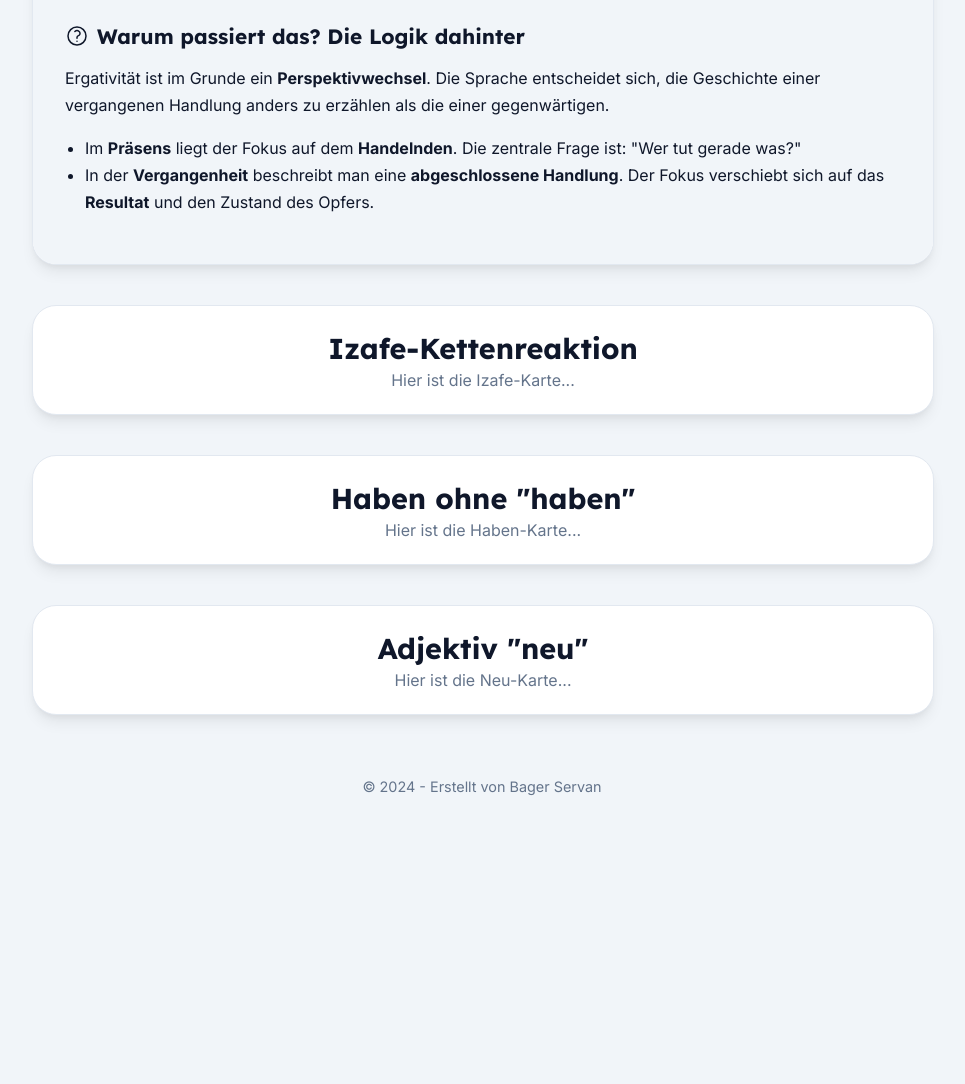
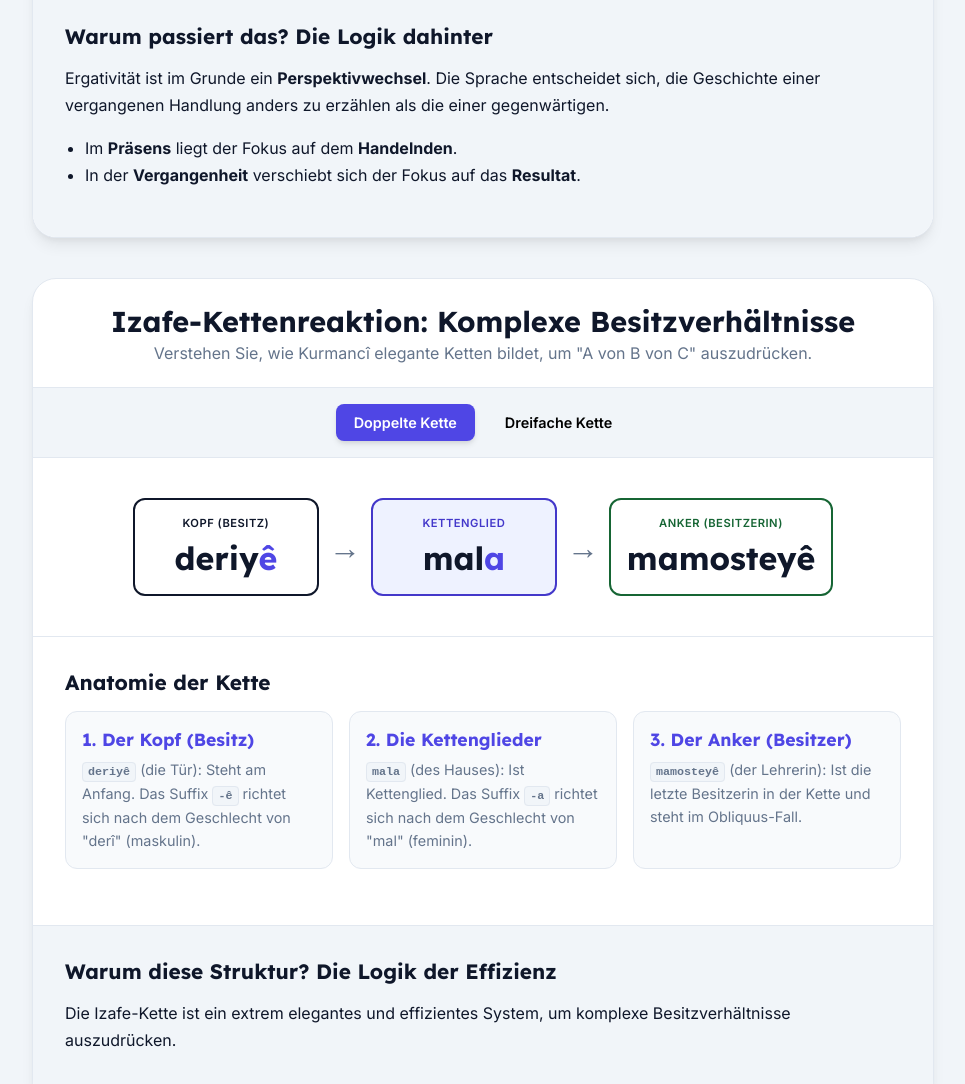
Before and after one commit to BagerServan/kurmanci-grammatik-visuals, a plain HTML site: page index.html in a window 1280 px wide. Shown: the part 780-1864 px from the top of the page, without its empty margins (158-1123 px from the left). Before the commit the page ends 1613 px from the top, so only its background shows below. Drawn offline with Linux system fonts and the light colour scheme.

Commit message:
Update index.html

```diff
--- a/index.html
+++ b/index.html
@@ -25,95 +25,37 @@
             --verb-color: #dc2626;
             --nominative-bg: #eff6ff;
             --oblique-bg: #f1f5f9;
+
+            /* Farben für Izafe-Karte */
+            --head-color: #0f172a;
+            --link-color: #4338ca;
+            --owner-color: #166534;
         }
 
-        html {
-            scroll-behavior: smooth;
-        }
+        html { scroll-behavior: smooth; }
+        body { font-family: 'Inter', sans-serif; background-color: var(--bg-color); color: var(--text-primary); margin: 0; padding-top: 80px; }
+        .site-header { position: sticky; top: 0; width: 100%; background-color: rgba(255, 255, 255, 0.9); backdrop-filter: blur(10px); box-shadow: 0 2px 4px rgba(0,0,0,0.05); z-index: 100; border-bottom: 1px solid var(--border-color); }
+        .navbar { display: flex; justify-content: center; align-items: center; max-width: 900px; margin: 0 auto; padding: 0 24px; height: 60px; }
+        .nav-list { list-style: none; display: flex; gap: 20px; margin: 0; padding: 0; flex-wrap: wrap; justify-content: center; }
+        .nav-link { text-decoration: none; color: var(--text-secondary); font-weight: 600; padding: 8px 12px; border-radius: 8px; transition: all 0.2s ease; }
+        .nav-link:hover { background-color: #eef2ff; color: var(--theme-color); }
+        main { padding: 24px; display: flex; flex-direction: column; align-items: center; gap: 40px; }
+        .content-section { width: 100%; max-width: 900px; scroll-margin-top: 80px; }
 
-        body {
-            font-family: 'Inter', sans-serif;
-            background-color: var(--bg-color);
-            color: var(--text-primary);
-            margin: 0;
-            padding-top: 80px;
-        }
-
-        /* --- HEADER & NAVIGATION --- */
-        .site-header {
-            position: sticky;
-            top: 0;
-            width: 100%;
-            background-color: rgba(255, 255, 255, 0.9);
-            backdrop-filter: blur(10px);
-            box-shadow: 0 2px 4px rgba(0,0,0,0.05);
-            z-index: 100;
-            border-bottom: 1px solid var(--border-color);
-        }
-        .navbar {
-            display: flex;
-            justify-content: center;
-            align-items: center;
-            max-width: 900px;
-            margin: 0 auto;
-            padding: 0 24px;
-            height: 60px;
-        }
-        .nav-list {
-            list-style: none;
-            display: flex;
-            gap: 20px;
-            margin: 0;
-            padding: 0;
-            flex-wrap: wrap; /* Damit es auf kleinen Bildschirmen umbricht */
-            justify-content: center;
-        }
-        .nav-link {
-            text-decoration: none;
-            color: var(--text-secondary);
-            font-weight: 600;
-            padding: 8px 12px;
-            border-radius: 8px;
-            transition: all 0.2s ease;
-        }
-        .nav-link:hover {
-            background-color: #eef2ff;
-            color: var(--theme-color);
-        }
-
-        /* --- HAUPTINHALT & SEKTIONEN --- */
-        main {
-            padding: 24px;
-            display: flex;
-            flex-direction: column;
-            align-items: center;
-            gap: 40px;
-        }
-        .content-section {
-            width: 100%;
-            max-width: 900px;
-            scroll-margin-top: 80px;
-        }
-
-        /* --- ALLGEMEINE KARTEN-STILE (für alle interaktiven Karten) --- */
-        .interactive-card {
-            width: 100%;
-            background-color: var(--card-bg);
-            border: 1px solid var(--border-color);
-            border-radius: 24px;
-            box-shadow: 0 10px 15px -3px rgba(0,0,0,0.07), 0 4px 6px -2px rgba(0,0,0,0.05);
-            overflow: hidden;
-        }
+        .interactive-card { width: 100%; background-color: var(--card-bg); border: 1px solid var(--border-color); border-radius: 24px; box-shadow: 0 10px 15px -3px rgba(0,0,0,0.07), 0 4px 6px -2px rgba(0,0,0,0.05); overflow: hidden; }
         .card-header { padding: 24px 32px; text-align: center; }
         .card-header h1 { font-family: 'Lexend', sans-serif; font-size: 1.8em; margin: 0; }
         .card-header p { color: var(--text-secondary); margin: 4px 0 0 0; }
         .control-panel { display: flex; justify-content: center; align-items: center; gap: 12px; padding: 16px 32px; background-color: #f1f5f9; border-top: 1px solid var(--border-color); border-bottom: 1px solid var(--border-color); flex-wrap: wrap; }
+        .control-btn { padding: 8px 16px; border-radius: 8px; border: none; background-color: transparent; font-family: 'Inter', sans-serif; font-weight: 600; font-size: 0.9em; cursor: pointer; transition: all 0.2s ease-in-out; border: 2px solid transparent; }
+        .control-btn.active { background-color: var(--theme-color); color: #ffffff; box-shadow: 0 4px 6px -1px rgba(0,0,0,0.1), 0 2px 4px -1px rgba(0,0,0,0.06); }
+        .control-btn:not(.active):hover { border: 2px solid var(--theme-color); color: var(--theme-color); }
         .visualizer-area { padding: 40px 32px; position: relative; }
         .analysis-section { padding: 32px; border-top: 1px solid var(--border-color); }
         .section-title { font-family: 'Lexend', sans-serif; font-size: 1.3em; margin: 0 0 16px 0; display: flex; align-items: center; gap: 8px; }
         .analysis-grid { display: grid; grid-template-columns: repeat(auto-fit, minmax(220px, 1fr)); gap: 16px; margin-bottom: 24px; }
         .spotlight-card { background-color: #f8fafc; border: 1px solid var(--border-color); border-radius: 12px; padding: 16px; }
-        .spotlight-card h3 { display: flex; align-items: center; gap: 8px; font-family: 'Lexend', sans-serif; margin: 0 0 8px 0; font-size: 1.1em; }
+        .spotlight-card h3 { display: flex; align-items: center; gap: 8px; font-family: 'Lexend', sans-serif; margin: 0 0 8px 0; font-size: 1.1em; color: var(--theme-color); }
         .spotlight-card p { font-size: 0.9em; line-height: 1.6; color: var(--text-secondary); margin: 0; }
         .spotlight-card code { background-color: var(--bg-color); border: 1px solid var(--border-color); padding: 2px 5px; border-radius: 4px; font-weight: 600; }
         .logic-explanation p, .logic-explanation ul { font-size: 1em; line-height: 1.7; color: var(--text-primary); }
@@ -152,16 +94,28 @@
         .ergativity-card .past .arrow-line { left: 25%; right: 25%; }
         .ergativity-card .past .arrow-head { right: 25%; border-left: 8px solid var(--verb-color); }
 
-        /* --- FOOTER --- */
-        .site-footer {
-            text-align: center;
-            padding: 24px;
-            color: var(--text-secondary);
-            font-size: 0.9em;
-        }
+        /* --- STILE FÜR IZAFE-KARTE --- */
+        .izafe-card .chain-container { display: flex; align-items: center; justify-content: center; gap: 10px; flex-wrap: wrap; }
+        .izafe-card .chain-link { border: 2px solid var(--border-color); border-radius: 12px; padding: 16px; text-align: center; min-width: 150px; }
+        .izafe-card .chain-link .role { font-size: 0.7em; font-weight: 600; text-transform: uppercase; letter-spacing: 0.5px; margin-bottom: 8px; }
+        .izafe-card .chain-link .word { font-family: 'Lexend', sans-serif; font-size: 2em; font-weight: 700; }
+        .izafe-card .chain-link .word .izafe { color: var(--theme-color); }
+        .izafe-card .chain-head { border-color: var(--head-color); }
+        .izafe-card .chain-head .role { color: var(--head-color); }
+        .izafe-card .chain-middle { border-color: var(--link-color); background-color: #eef2ff; }
+        .izafe-card .chain-middle .role { color: var(--link-color); }
+        .izafe-card .chain-owner { border-color: var(--owner-color); }
+        .izafe-card .chain-owner .role { color: var(--owner-color); }
+        .izafe-card .connector { font-size: 2em; color: var(--text-secondary); }
+
+        .site-footer { text-align: center; padding: 24px; color: var(--text-secondary); font-size: 0.9em; }
 
         @media (max-width: 800px) {
             .ergativity-card .analysis-grid { grid-template-columns: 1fr; }
+        }
+        @media (max-width: 700px) {
+            .izafe-card .chain-container { flex-direction: column; gap: 16px; align-items: stretch; }
+            .izafe-card .connector { transform: rotate(90deg); }
         }
 
     </style>
@@ -171,9 +125,7 @@
     <header class="site-header">
         <nav class="navbar">
             <ul class="nav-list">
-                <!-- NEUER LINK HIER EINGEFÜGT -->
                 <li><a href="#ergativitaet" class="nav-link">Ergativität</a></li>
-                <!-- ALTE LINKS -->
                 <li><a href="#izofe" class="nav-link">Izafe-Kette</a></li>
                 <li><a href="#haben" class="nav-link">Haben (hebûn)</a></li>
                 <li><a href="#neu" class="nav-link">Adjektiv (nû)</a></li>
@@ -183,14 +135,12 @@
 
     <main>
 
-        <!-- NEUE SEKTION FÜR ERGATIVITÄT -->
         <section id="ergativitaet" class="content-section">
             <div class="interactive-card ergativity-card">
                 <header class="card-header">
                     <h1>Ergativitäts-Labor: Die Satz-DNA</h1>
                     <p>Verstehen Sie den fundamentalen "Switch" bei transitiven Verben im Kurmancî.</p>
                 </header>
-
                 <div class="control-panel">
                     <span>Präsens (Nominativ-Struktur)</span>
                     <label class="switch time-switch">
@@ -199,7 +149,6 @@
                     </label>
                     <span>Vergangenheit (Ergativ-Struktur)</span>
                 </div>
-
                 <div class="visualizer-area">
                     <div id="sentence-flow" class="sentence-flow present">
                         <div id="agent-box" class="sentence-part agent"><div class="part-label">Täter (Agens)</div><span id="agent-text"></span></div>
@@ -208,47 +157,67 @@
                     </div>
                     <div id="congruence-arrow" class="congruence-arrow"><div class="arrow-line"></div><div class="arrow-head"></div></div>
                 </div>
-
                 <section class="analysis-section">
-                    <h2 class="section-title"><svg width="24" height="24" fill="none" viewBox="0 0 24 24" stroke-width="1.5" stroke="currentColor"><path stroke-linecap="round" stroke-linejoin="round" d="M3.75 3.75v4.5m0-4.5h4.5m-4.5 0L9 9M3.75 20.25v-4.5m0 4.5h4.5m-4.5 0L9 15M20.25 3.75h-4.5m4.5 0v4.5m0-4.5L15 9m5.25 11.25h-4.5m4.5 0v-4.5m0 4.5L15 15" /></svg>Was passiert? Die Mechanik</h2>
+                    <h2 class="section-title">Was passiert? Die Mechanik</h2>
                     <div class="analysis-grid">
                         <div class="spotlight-card agent"><h3>Täter (Agens)</h3><p id="agent-analysis"></p></div>
                         <div class="spotlight-card patient"><h3>Opfer (Patiens)</h3><p id="patient-analysis"></p></div>
                         <div class="spotlight-card verb"><h3>Verb</h3><p id="verb-analysis"></p></div>
                     </div>
                 </section>
-
                 <section class="analysis-section" style="background-color: #f1f5f9;">
-                    <h2 class="section-title"><svg width="24" height="24" fill="none" viewBox="0 0 24 24" stroke-width="1.5" stroke="currentColor"><path stroke-linecap="round" stroke-linejoin="round" d="M9.879 7.519c1.171-1.025 3.071-1.025 4.242 0 1.172 1.025 1.172 2.687 0 3.712-.203.179-.43.326-.67.442-.745.361-1.45.999-1.45 1.827v.75M21 12a9 9 0 11-18 0 9 9 0 0118 0zm-9 5.25h.008v.008H12v-.008z" /></svg>Warum passiert das? Die Logik dahinter</h2>
+                    <h2 class="section-title">Warum passiert das? Die Logik dahinter</h2>
                     <div class="logic-explanation">
                         <p>Ergativität ist im Grunde ein <strong>Perspektivwechsel</strong>. Die Sprache entscheidet sich, die Geschichte einer vergangenen Handlung anders zu erzählen als die einer gegenwärtigen.</p>
                         <ul>
-                            <li>Im <strong>Präsens</strong> liegt der Fokus auf dem <strong>Handelnden</strong>. Die zentrale Frage ist: "Wer tut gerade was?"</li>
-                            <li>In der <strong>Vergangenheit</strong> beschreibt man eine <strong>abgeschlossene Handlung</strong>. Der Fokus verschiebt sich auf das <strong>Resultat</strong> und den Zustand des Opfers.</li>
+                            <li>Im <strong>Präsens</strong> liegt der Fokus auf dem <strong>Handelnden</strong>.</li>
+                            <li>In der <strong>Vergangenheit</strong> verschiebt sich der Fokus auf das <strong>Resultat</strong>.</li>
                         </ul>
                     </div>
                 </section>
             </div>
         </section>
 
-        <!-- HIER SIND DEINE ALTEN KARTEN -->
         <section id="izofe" class="content-section">
-            <!-- HIER MÜSSTEST DU DEN HTML-CODE FÜR DIE Izafe-KARTE EINFÜGEN -->
-            <!-- Beispielhaft lasse ich hier einen Platzhalter -->
-            <div class="interactive-card">
-                 <div class="card-header"><h1>Izafe-Kettenreaktion</h1><p>Hier ist die Izafe-Karte...</p></div>
+            <!-- HIER IST DIE VOLLSTÄNDIGE "Izafe"-KARTE EINGEFÜGT -->
+            <div class="interactive-card izafe-card">
+                <header class="card-header">
+                    <h1>Izafe-Kettenreaktion: Komplexe Besitzverhältnisse</h1>
+                    <p>Verstehen Sie, wie Kurmancî elegante Ketten bildet, um "A von B von C" auszudrücken.</p>
+                </header>
+                <div class="control-panel" id="izafe-control-panel">
+                    <button class="control-btn active" data-type="double">Doppelte Kette</button>
+                    <button class="control-btn" data-type="triple">Dreifache Kette</button>
+                </div>
+                <div class="visualizer-area">
+                    <div id="chain-container" class="chain-container"></div>
+                </div>
+                <section class="analysis-section">
+                    <h2 class="section-title">Anatomie der Kette</h2>
+                    <div class="analysis-grid">
+                        <div class="spotlight-card"><h3>1. Der Kopf (Besitz)</h3><p id="analysis-head"></p></div>
+                        <div class="spotlight-card"><h3>2. Die Kettenglieder</h3><p id="analysis-middle"></p></div>
+                        <div class="spotlight-card"><h3>3. Der Anker (Besitzer)</h3><p id="analysis-owner"></p></div>
+                    </div>
+                </section>
+                <section class="analysis-section" style="background-color: #f1f5f9;">
+                    <h2 class="section-title">Warum diese Struktur? Die Logik der Effizienz</h2>
+                    <div class="logic-explanation">
+                         <p>Die Izafe-Kette ist ein extrem elegantes und effizientes System, um komplexe Besitzverhältnisse auszudrücken.</p>
+                    </div>
+                </section>
             </div>
         </section>
 
         <section id="haben" class="content-section">
-            <!-- HIER MÜSSTEST DU DEN HTML-CODE FÜR DIE "Haben"-KARTE EINFÜGEN -->
+            <!-- PLATZHALTER FÜR DIE "Haben"-KARTE -->
             <div class="interactive-card">
                  <div class="card-header"><h1>Haben ohne "haben"</h1><p>Hier ist die Haben-Karte...</p></div>
             </div>
         </section>
 
         <section id="neu" class="content-section">
-            <!-- HIER MÜSSTEST DU DEN HTML-CODE FÜR DIE "Neu"-KARTE EINFÜGEN -->
+            <!-- PLATZHALTER FÜR DIE "Neu"-KARTE -->
             <div class="interactive-card">
                  <div class="card-header"><h1>Adjektiv "neu"</h1><p>Hier ist die Neu-Karte...</p></div>
             </div>
@@ -264,7 +233,10 @@
         document.addEventListener('DOMContentLoaded', () => {
 
             // --- LOGIK FÜR ERGATIVITÄTS-KARTE ---
+            (function setupErgativityCard() {
                 const tenseSwitch = document.getElementById('tense-switch');
+                if (!tenseSwitch) return; // Fährt nicht fort, wenn die Karte nicht im HTML ist
+
                 const sentenceFlow = document.getElementById('sentence-flow');
                 const agentText = document.getElementById('agent-text');
                 const patientText = document.getElementById('patient-text');
@@ -272,30 +244,12 @@
                 const agentAnalysis = document.getElementById('agent-analysis');
                 const patientAnalysis = document.getElementById('patient-analysis');
                 const verbAnalysis = document.getElementById('verb-analysis');
-            const congruenceArrow = document.getElementById('congruence-arrow'); // hinzugefügt
+                const congruenceArrow = document.getElementById('congruence-arrow');
 
-            const ergativityData = {
-                present: {
-                    agent: 'Keçik',
-                    patient: 'sêvan',
-                    verb: 'dixwe',
-                    agent_analysis: 'Steht im <strong>Nominativ</strong> (Grundform). Als Täter ist es der "Chef" des Satzes und bestimmt die Form des Verbs.',
-                    patient_analysis: 'Steht im <strong>Obliquus</strong> (<code>-an</code> für Plural). Als Opfer ist es grammatikalisch dem Täter untergeordnet.',
-                    verb_analysis: 'Richtet sich nach dem Täter (<strong>Kongruenz</strong>). Die Endung <code>-e</code> passt zur 3. Person Singular (<code>Keçik</code>).'
-                },
-                past: {
-                    agent: 'Keçikê',
-                    patient: 'sêv',
-                    verb: 'xwarin',
-                    agent_analysis: 'Wechselt in den <strong>Obliquus</strong> (<code>-ê</code> für fem. Sg.). Der Täter gibt seine "Chefrolle" ab.',
-                    patient_analysis: 'Wechselt in den <strong>Nominativ</strong> (Grundform). Das Opfer rückt ins Zentrum.',
-                    verb_analysis: 'Richtet sich jetzt nach dem Opfer (<strong>Kongruenz</strong>). Da <code>sêv</code> (Äpfel) Plural ist, erhält das Verb die Pluralendung <code>-in</code>.'
-                }
-            };
+                const data = { /* ... Ergativity data ... */ }; // Gekürzt für Lesbarkeit
+                 const ergativityData = { present: { agent: 'Keçik', patient: 'sêvan', verb: 'dixwe', agent_analysis: 'Steht im <strong>Nominativ</strong> (Grundform). Als Täter ist es der "Chef" des Satzes und bestimmt die Form des Verbs.', patient_analysis: 'Steht im <strong>Obliquus</strong> (<code>-an</code> für Plural). Als Opfer ist es grammatikalisch dem Täter untergeordnet.', verb_analysis: 'Richtet sich nach dem Täter (<strong>Kongruenz</strong>). Die Endung <code>-e</code> passt zur 3. Person Singular (<code>Keçik</code>).' }, past: { agent: 'Keçikê', patient: 'sêv', verb: 'xwarin', agent_analysis: 'Wechselt in den <strong>Obliquus</strong> (<code>-ê</code> für fem. Sg.). Der Täter gibt seine "Chefrolle" ab.', patient_analysis: 'Wechselt in den <strong>Nominativ</strong> (Grundform). Das Opfer rückt ins Zentrum.', verb_analysis: 'Richtet sich jetzt nach dem Opfer (<strong>Kongruenz</strong>). Da <code>sêv</code> (Äpfel) Plural ist, erhält das Verb die Pluralendung <code>-in</code>.' } };
 
-            // Sicherstellen, dass die Elemente existieren, bevor wir darauf zugreifen
-            if (tenseSwitch) {
-                function updateErgativityDisplay(isPast) {
+                function updateDisplay(isPast) {
                     const tense = isPast ? 'past' : 'present';
                     const tenseData = ergativityData[tense];
 
@@ -319,15 +273,51 @@
                     }
                 }
 
-                tenseSwitch.addEventListener('change', (event) => {
-                    updateErgativityDisplay(event.target.checked);
-                });
+                tenseSwitch.addEventListener('change', (event) => updateDisplay(event.target.checked));
+                updateDisplay(false);
+            })();
 
-                // Initial load
-                updateErgativityDisplay(false);
+
+            // --- LOGIK FÜR IZAFE-KARTE ---
+            (function setupIzafeCard() {
+                const controlPanel = document.getElementById('izafe-control-panel');
+                if (!controlPanel) return;
+
+                const chainContainer = document.getElementById('chain-container');
+                const analysisHead = document.getElementById('analysis-head');
+                const analysisMiddle = document.getElementById('analysis-middle');
+                const analysisOwner = document.getElementById('analysis-owner');
+
+                const izafeData = {
+                    double: {
+                        chain_html: `<div class="chain-link chain-head"><div class="role">Kopf (Besitz)</div><div class="word">deriy<span class="izafe">ê</span></div></div><div class="connector">→</div><div class="chain-link chain-middle"><div class="role">Kettenglied</div><div class="word">mal<span class="izafe">a</span></div></div><div class="connector">→</div><div class="chain-link chain-owner"><div class="role">Anker (Besitzerin)</div><div class="word">mamosteyê</div></div>`,
+                        analysis: { head: '<code>deriyê</code> (die Tür): Steht am Anfang. Das Suffix <code>-ê</code> richtet sich nach dem Geschlecht von "derî" (maskulin).', middle: '<code>mala</code> (des Hauses): Ist Kettenglied. Das Suffix <code>-a</code> richtet sich nach dem Geschlecht von "mal" (feminin).', owner: '<code>mamosteyê</code> (der Lehrerin): Ist die letzte Besitzerin in der Kette und steht im Obliquus-Fall.' }
+                    },
+                    triple: {
+                        chain_html: `<div class="chain-link chain-head"><div class="role">Kopf (Besitz)</div><div class="word">nav<span class="izafe">ê</span></div></div><div class="connector">→</div><div class="chain-link chain-middle"><div class="role">Kettenglied 1</div><div class="word">pirtûk<span class="izafe">a</span></div></div><div class="connector">→</div><div class="chain-link chain-middle"><div class="role">Kettenglied 2</div><div class="word">keç<span class="izafe">a</span></div></div><div class="connector">→</div><div class="chain-link chain-owner"><div class="role">Anker (Besitzerin)</div><div class="word">cîranê</div></div>`,
+                        analysis: { head: '<code>navê</code> (der Name): Ist der Kopf. Suffix <code>-ê</code> passt zu "nav" (maskulin).', middle: '<code>pirtûka</code> und <code>keça</code> sind Kettenglieder. Jedes erhält ein Suffix, das seinem eigenen Geschlecht entspricht.', owner: '<code>cîranê</code> (der Nachbarin): Ist der finale Anker der Kette und steht im Obliquus-Fall.' }
+                    }
+                };
+
+                function updateIzafeDisplay(typeKey) {
+                    const typeData = izafeData[typeKey];
+                    chainContainer.innerHTML = typeData.chain_html;
+                    analysisHead.innerHTML = typeData.analysis.head;
+                    analysisMiddle.innerHTML = typeData.analysis.middle;
+                    analysisOwner.innerHTML = typeData.analysis.owner;
+                    controlPanel.querySelectorAll('.control-btn').forEach(btn => btn.classList.remove('active'));
+                    controlPanel.querySelector(`.control-btn[data-type="${typeKey}"]`).classList.add('active');
                 }
 
-            // --- HIER MÜSSTEST DU DIE JAVASCRIPT-LOGIK FÜR DEINE ANDEREN KARTEN EINFÜGEN ---
+                controlPanel.addEventListener('click', (event) => {
+                    if (event.target.matches('.control-btn')) {
+                        updateIzafeDisplay(event.target.dataset.type);
+                    }
+                });
+                updateIzafeDisplay('double');
+            })();
+
+            // --- HIER KOMMT DIE JAVASCRIPT-LOGIK FÜR DIE ANDEREN KARTEN HIN ---
 
         });
     </script>
```
Lines whose indentation alone changed are shown as unchanged.
